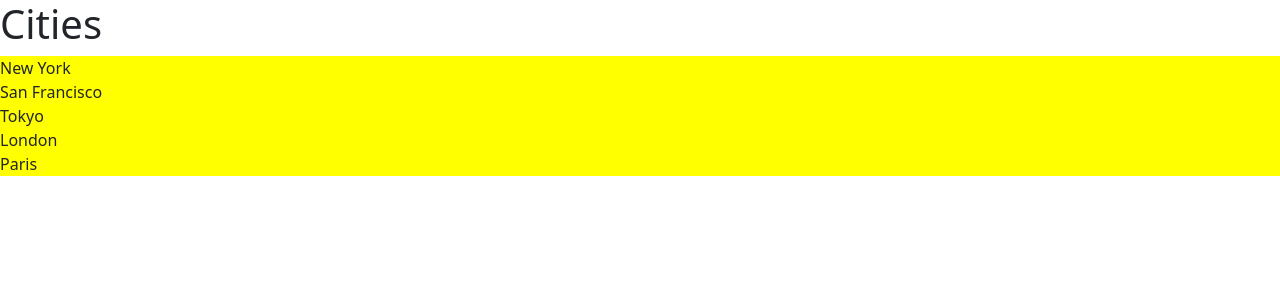
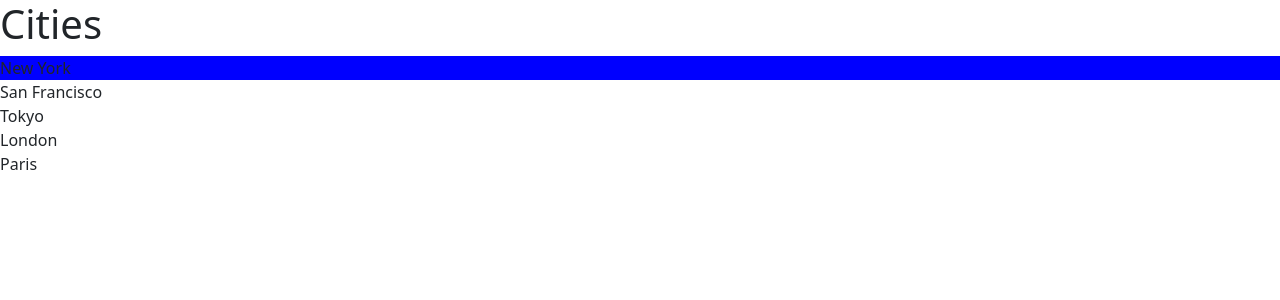
Before and after one commit to ringale95/React-Js-Mosh, a React (Vite) app in the folder vite-app/: page / in a window 1280 px wide. Shown: the top 300 px of the page. Built offline with nearby package versions, Linux system fonts and the light colour scheme.

Commit message:
Added Css in JS for active and used styled components

```diff
--- a/vite-app/package.json
+++ b/vite-app/package.json
@@ -10,9 +10,11 @@
     "preview": "vite preview"
   },
   "dependencies": {
+    "@types/styled-components": "^5.1.28",
     "bootstrap": "^5.2.3",
     "react": "^18.2.0",
-    "react-dom": "^18.2.0"
+    "react-dom": "^18.2.0",
+    "styled-components": "^6.0.8"
   },
   "devDependencies": {
     "@types/react": "^18.2.15",
--- a/vite-app/src/components/ListGroup/ListGroup.tsx
+++ b/vite-app/src/components/ListGroup/ListGroup.tsx
@@ -1,22 +1,53 @@
-import styles from "./ListGroup.module.css";
+//import styles from "./ListGroup.module.css";
+import { useState } from "react";
+import "./ListGroup.css";
+import styled from "styled-components";
+//above will not work as doesnt know type of objects of the library may be resolved in future version
+
+//here we define all the styles of the ul and return value is react component that has all the styles appleid
+const List = styled.ul`
+  list-style: none;
+  padding: 0;
+`;
+
+interface ListItemProps {
+  active: boolean;
+}
+const ListItem = styled.li<ListItemProps>`
+padding 5px 0;
+background: ${(props) => (props.active ? "blue" : "none")}
+`;
 
 interface Props {
   items: string[];
   heading: string;
+  //structure of props
+  onSelectItem: (item: String, index: number) => void;
 }
 
-function ListGroup({ items, heading }: Props) {
+function ListGroup({ items, heading, onSelectItem }: Props) {
+  const [selectedIndex, setSelectedIndex] = useState(0);
+
   return (
     <>
       <h1>{heading}</h1>
-      {items.length === 0 && <p>No items found</p>}
-      <ul className={[styles.listGroup, styles.container].join(" ")}>
+      {items.length === 0 && <p>No item found</p>}
+      <List>
         {items.map((item, index) => (
-          <li key={index}>{item}</li>
+          <ListItem
+            active={index === selectedIndex}
+            key={item}
+            onClick={() => {
+              setSelectedIndex(index);
+              //call the function
+              onSelectItem(item, index);
+            }}
+          >
+            {item}
+          </ListItem>
         ))}
-      </ul>
+      </List>
     </>
   );
 }
-
 export default ListGroup;
```
Also changed, not shown: vite-app/src/components/ListGroup/ListGroup.css (added), 1 other file (tests, documents, lock files or other folders).
